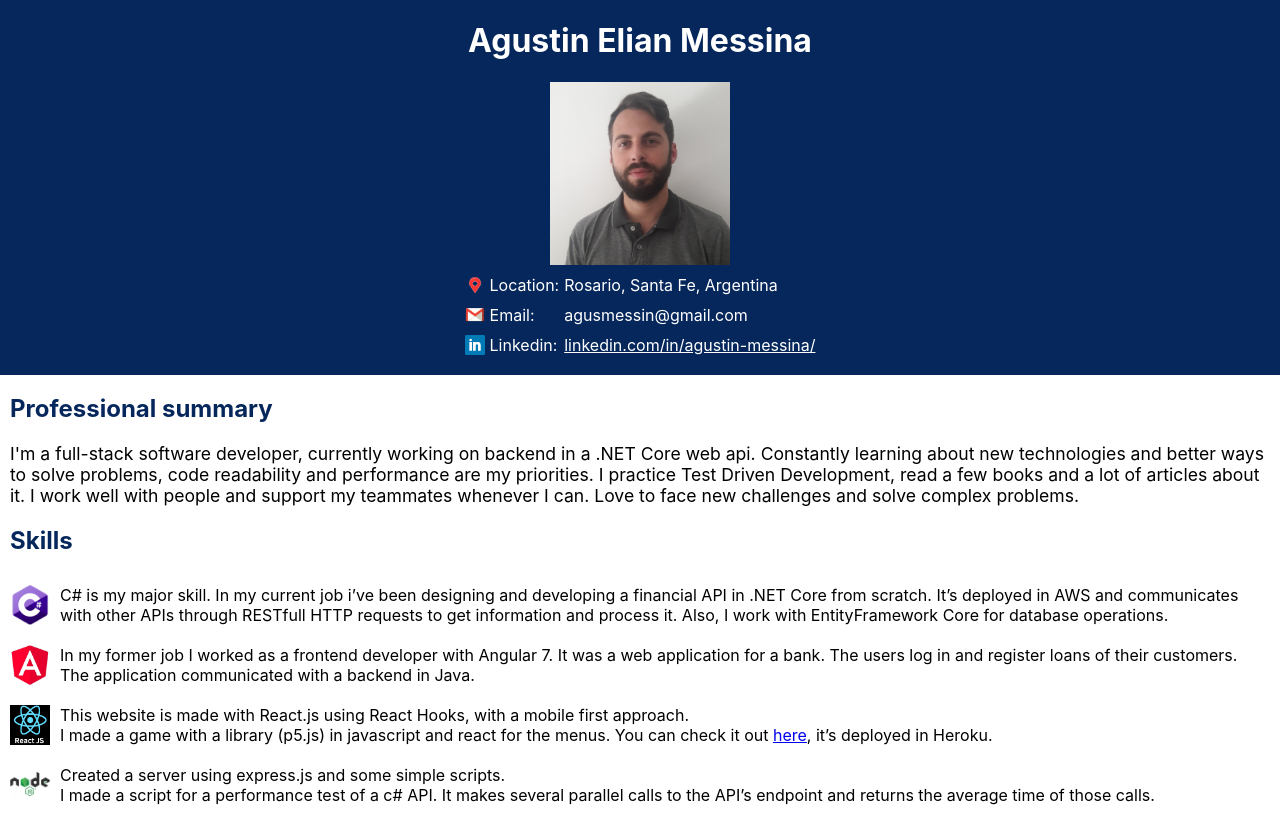
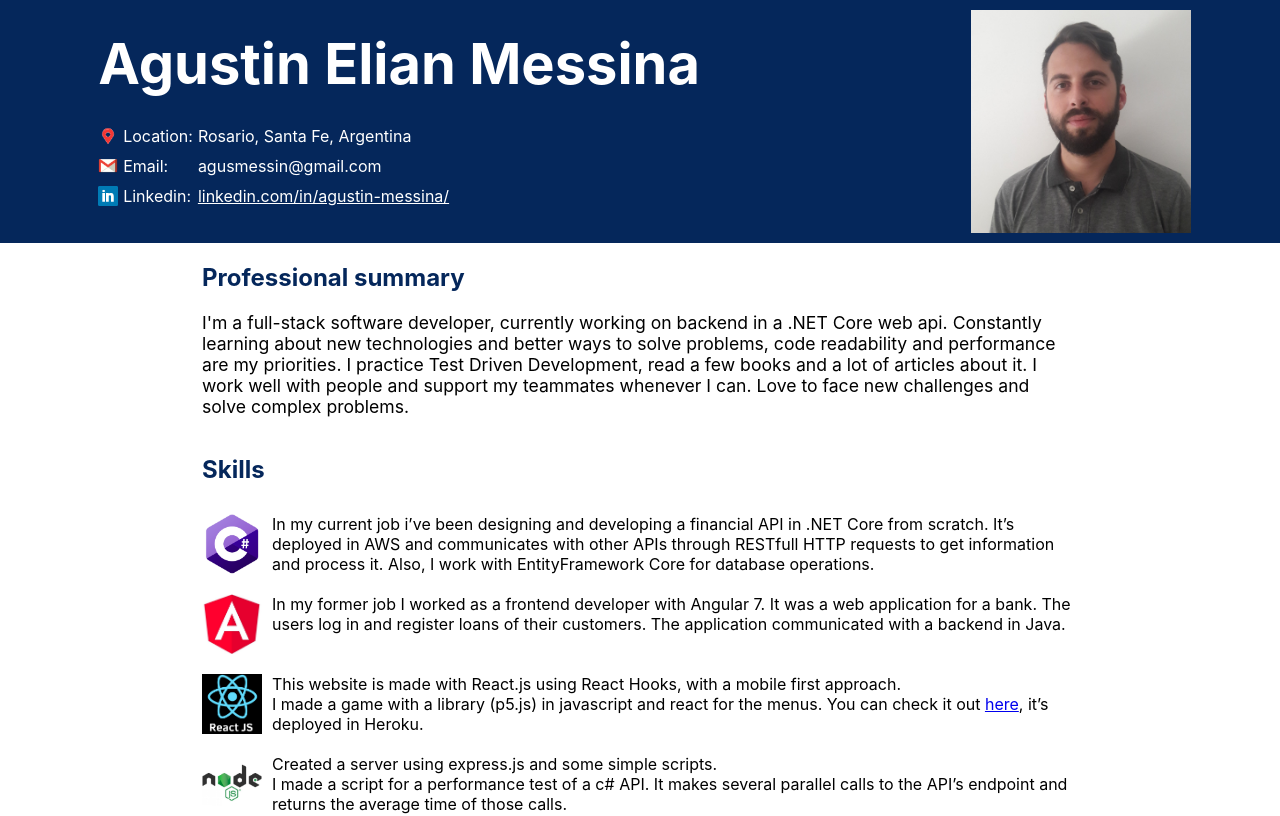
Before and after one commit to agustinmessina/my-cv, a React (Create React App) app: page / in a window 1280 px wide. Shown: the top 816 px of the page. Built offline with nearby package versions, Linux system fonts and the light colour scheme.

Commit message:
Improved responsiveness

```diff
--- a/src/App.css
+++ b/src/App.css
@@ -30,3 +30,20 @@ footer {
 footer > a {
   color: white;
 }
+
+@media screen and (min-width: 768px) {
+  .main {
+    display: grid;
+    grid-template-columns: 10vw auto 10vw;
+  }
+
+  .section {
+    grid-column: 2 / 3;
+  }
+}
+
+@media screen and (min-width: 1200px) {
+  .main {
+    grid-template-columns: 15vw auto 15vw;
+  }
+}
--- a/src/App.js
+++ b/src/App.js
@@ -5,7 +5,7 @@ import Skills from './Skills/Skills';
 
 function Section({title, children}) {
   return (
-    <div>
+    <div className="section">
       <h2 className="section-title">
         {title}
       </h2>
--- a/src/Header/Header.css
+++ b/src/Header/Header.css
@@ -3,6 +3,10 @@ header {
   color: white;
   display: grid;
   justify-items: center;
+}
+
+.profile-img {
+  width: 180px;
 }
 
 .Header-contact {
@@ -23,3 +27,36 @@ header {
 .Header-linkedin {
   color: white;
 }
+
+@media screen and (min-width: 1200px) {
+  header {
+    padding: 10px;
+    display: grid;
+    grid-template-columns: 1fr 30%;
+    grid-template-areas:
+      "Header-title   profile-img"
+      "Header-contact profile-img";
+  }
+
+  .Header-title {
+    grid-area: Header-title;
+    font-size: 3.5rem;
+    justify-self: start;
+    padding-left: 10%;
+    margin-top: 20px;
+    margin-bottom: 10px;
+  }
+
+  .Header-contact {
+    grid-area: Header-contact;
+    justify-self: start;
+    padding-left: 10%;
+    margin-bottom: 0;
+  }
+
+  .profile-img {
+    grid-area: profile-img;
+    width: 220px;
+    margin-bottom: 0;
+  }
+}
--- a/src/Header/Header.js
+++ b/src/Header/Header.js
@@ -8,10 +8,10 @@ import linkedin from './linkedin.png';
 function Header() {
   return (
     <header>
-        <h1>
+        <h1 className="Header-title">
           Agustin Elian Messina
         </h1>
-        <img src={picture} width="180px" alt="profile" />
+        <img src={picture} className="profile-img" alt="profile" />
         <div className="Header-contact">
           <img src={location} alt="location"/>
           <div>Location:</div>
--- a/src/Skills/Skills.css
+++ b/src/Skills/Skills.css
@@ -4,6 +4,16 @@
   padding: 10px 0;
 }
 
+.skill > img {
+  width: 40px;
+}
+
 .skill > div {
   padding-left: 10px;
 }
+
+@media screen and (min-width: 1200px) {
+  .skill > img {
+    width: 60px;
+  }
+}
--- a/src/Skills/Skills.js
+++ b/src/Skills/Skills.js
@@ -14,7 +14,7 @@ import agileScrum from './agile-scrum.png';
 function Skill({icon, children}) {
   return (
     <div className="skill">
-      <img src={icon} width="40px" />
+      <img src={icon} />
       <div>
         {children}
       </div>
@@ -26,7 +26,7 @@ function Skills() {
   return (
     <div>
       <Skill icon={csharp}>
-        C# is my major skill. In my current job i’ve been designing and developing a financial API in .NET Core from
+        In my current job i’ve been designing and developing a financial API in .NET Core from
         scratch. It’s deployed in AWS and communicates with other APIs through RESTfull HTTP requests to get information
         and process it. Also, I work with EntityFramework Core for database operations.
       </Skill>
```
